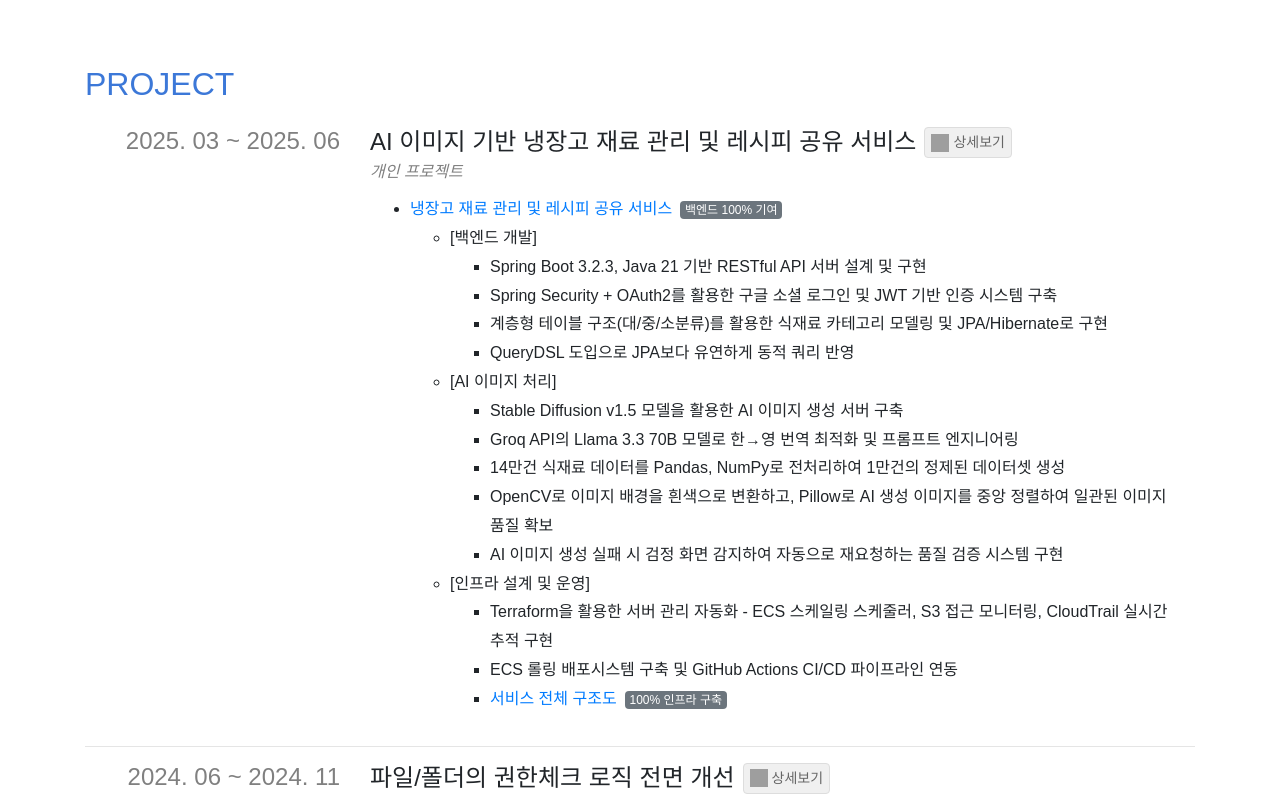
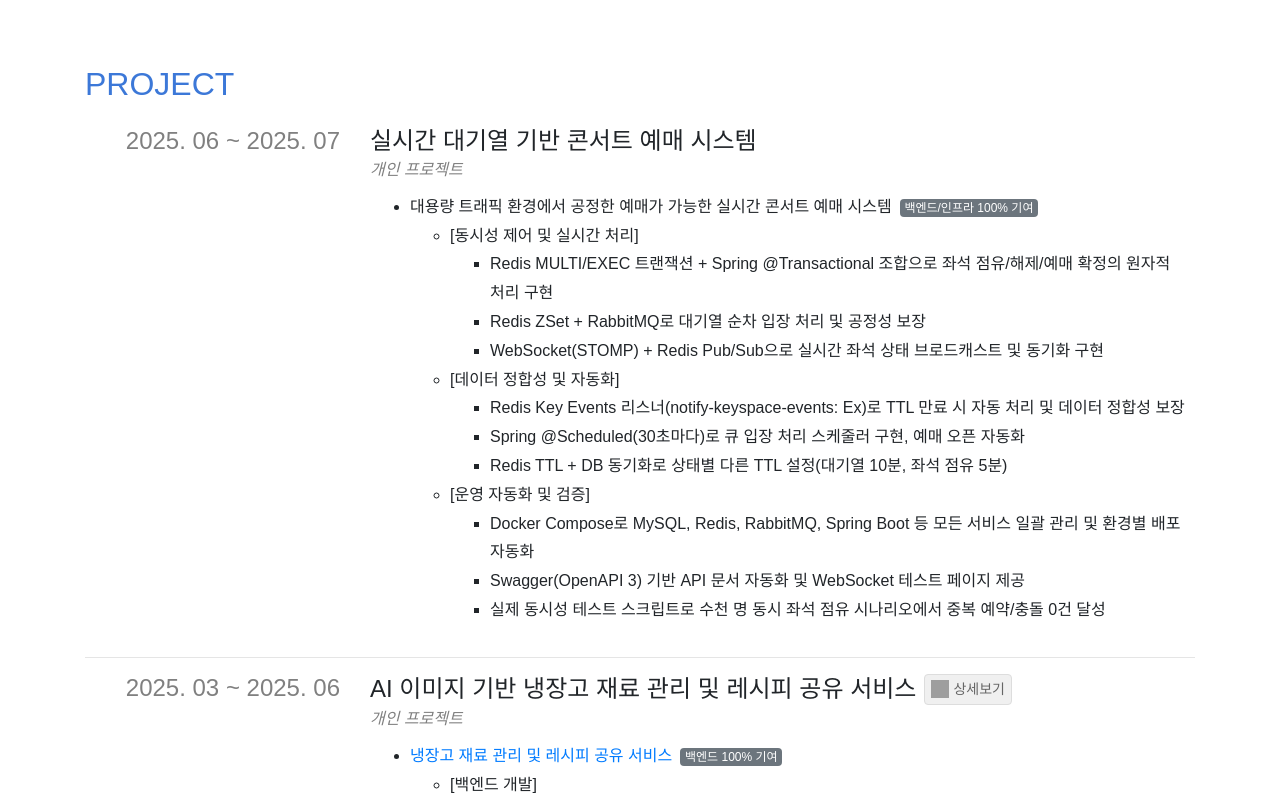
Before and after one commit to jiyeongdev/resume, a Next.js app: page / in a window 1280 px wide. Shown: the part 2640-3439 px from the top of the page. Built offline with nearby package versions, Linux system fonts and the light colour scheme; grey boxes are pictures that could not be loaded; a web font is replaced by a local one.

Commit message:
add : 실시간 대기열 기반 콘서트 예매 시스템

```diff
--- a/payload/project.ts
+++ b/payload/project.ts
@@ -4,6 +4,107 @@ import { COMPANY } from './conf';
 const project: IProject.Payload = {
   disable: false,
   list: [
+    {
+      title: '실시간 대기열 기반 콘서트 예매 시스템',
+      startedAt: '2025-06',
+      endedAt: '2025-07',
+      where: '개인 프로젝트',
+      descriptions: [
+        {
+          content: '대용량 트래픽 환경에서 공정한 예매가 가능한 실시간 콘서트 예매 시스템',
+          contribution: '백엔드/인프라 100% 기여',
+          descriptions: [
+            {
+              content: '[동시성 제어 및 실시간 처리]',
+              descriptions: [
+                {
+                  content:
+                    'Redis MULTI/EXEC 트랜잭션 + Spring @Transactional 조합으로 좌석 점유/해제/예매 확정의 원자적 처리 구현',
+                },
+                { content: 'Redis ZSet + RabbitMQ로 대기열 순차 입장 처리 및 공정성 보장' },
+                {
+                  content:
+                    'WebSocket(STOMP) + Redis Pub/Sub으로 실시간 좌석 상태 브로드캐스트 및 동기화 구현',
+                },
+              ],
+            },
+            {
+              content: '[데이터 정합성 및 자동화]',
+              descriptions: [
+                {
+                  content:
+                    'Redis Key Events 리스너(notify-keyspace-events: Ex)로 TTL 만료 시 자동 처리 및 데이터 정합성 보장',
+                },
+                {
+                  content:
+                    'Spring @Scheduled(30초마다)로 큐 입장 처리 스케줄러 구현, 예매 오픈 자동화',
+                },
+                {
+                  content:
+                    'Redis TTL + DB 동기화로 상태별 다른 TTL 설정(대기열 10분, 좌석 점유 5분)',
+                },
+              ],
+            },
+            {
+              content: '[운영 자동화 및 검증]',
+              descriptions: [
+                {
+                  content:
+                    'Docker Compose로 MySQL, Redis, RabbitMQ, Spring Boot 등 모든 서비스 일괄 관리 및 환경별 배포 자동화',
+                },
+                {
+                  content:
+                    'Swagger(OpenAPI 3) 기반 API 문서 자동화 및 WebSocket 테스트 페이지 제공',
+                },
+                {
+                  content:
+                    '실제 동시성 테스트 스크립트로 수천 명 동시 좌석 점유 시나리오에서 중복 예약/충돌 0건 달성',
+                },
+              ],
+            },
+          ],
+        },
+      ],
+    },
+
+    // {
+    //   title: '실시간 대기열 기반 콘서트 예매 시스템',
+    //   startedAt: '2025-06',
+    //   endedAt: '2025-07',
+    //   where: '개인 프로젝트',
+    //   descriptions: [
+    //     {
+    //       content: '대용량 트래픽 환경에서 공정하고 실시간성 높은 콘서트 예매를 지원하는 백엔드 시스템을 설계 및 구현',
+    //       contribution: '백엔드 100% 기여',
+    //       descriptions: [
+    //         {
+    //           content: '[대기열/좌석 실시간 처리 아키텍처]',
+    //           descriptions: [
+    //             { content: 'Redis ZSet과 RabbitMQ를 활용한 대기열 시스템으로 수천~수만 동시 접속자도 공정하게 순번 관리' },
+    //             { content: 'WebSocket + Redis Pub/Sub으로 좌석 점유/해제, 상태 동기화 등 실시간 브로드캐스트 구현' },
+    //             { content: '좌석 등급, 좌표 기반 좌석 관리와 대기열 상태별(Waiting/Ready/Entered) 예매 흐름 설계' },
+    //             { content: 'JWT 기반 사용자 인증 및 권한 분리, 관리자/사용자 API 접근 제어' }
+    //           ]
+    //         },
+    //         {
+    //           content: '[대용량 트래픽 대응 및 운영 자동화]',
+    //           descriptions: [
+    //             { content: 'Docker Compose로 MySQL, Redis, RabbitMQ, Spring Boot 등 모든 서비스 일괄 관리' },
+    //             { content: '대기열 입장, 상태 조회, 예매 토큰 발급 등 주요 API의 트랜잭션/동시성 제어 최적화' },
+    //             { content: 'Swagger(OpenAPI 3) 기반 API 문서 자동화 및 WebSocket 테스트 페이지 제공' }
+    //           ]
+    //         },
+    //         {
+    //           content: '[주요 성과]',
+    //           descriptions: [
+    //             { content: '실제 대기열/좌석 동시성 테스트 스크립트로 수천 명 동시 입장, 좌석 점유 충돌 방지 검증' },
+    //             { content: '실시간 좌석 상태, 대기열 순번, 예매 가능 여부 등 사용자 경험 극대화' }
+    //           ]
+    //         }
+    //       ]
+    //     },
+    //   ],
+    // },
     {
       title: 'AI 이미지 기반 냉장고 재료 관리 및 레시피 공유 서비스',
       startedAt: '2025-03',
--- a/payload/skill.ts
+++ b/payload/skill.ts
@@ -84,16 +84,13 @@ const infrastructureCloud: ISkill.Skill = {
       title: 'AWS S3',
     },
     {
-      title: 'AWS ECS',
-    },
-    {
-      title: 'AWS ECR',
+      title: 'AWS ECR/ECS',
     },
     {
       title: 'AWS SQS',
     },
     {
-      title: 'AWS OpenSearch + Kibana',
+      title: 'AWS OpenSearch',
     },
     {
       title: 'AWS Route53',
```
Also changed, not shown: 2 other files (tests, documents, lock files or other folders).
